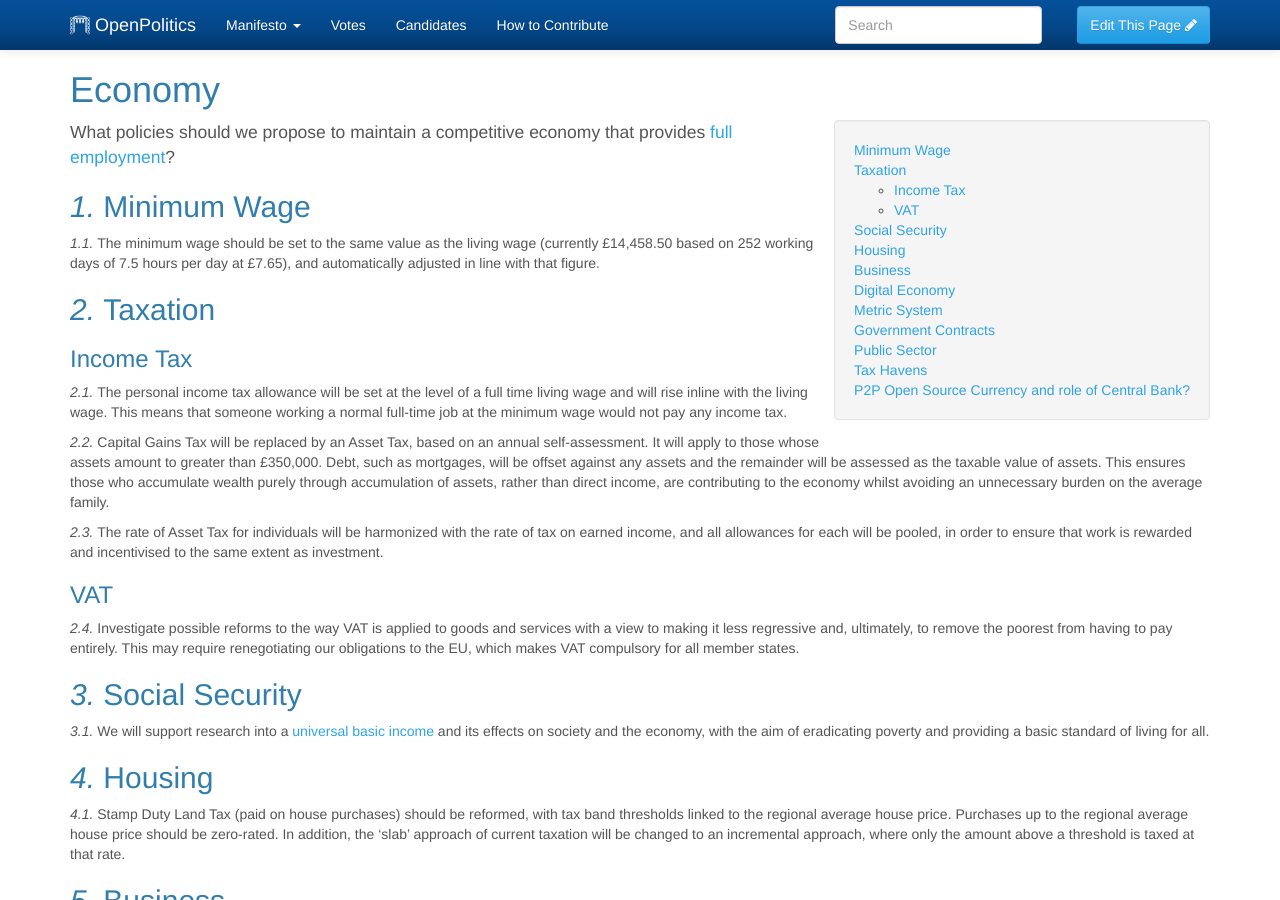
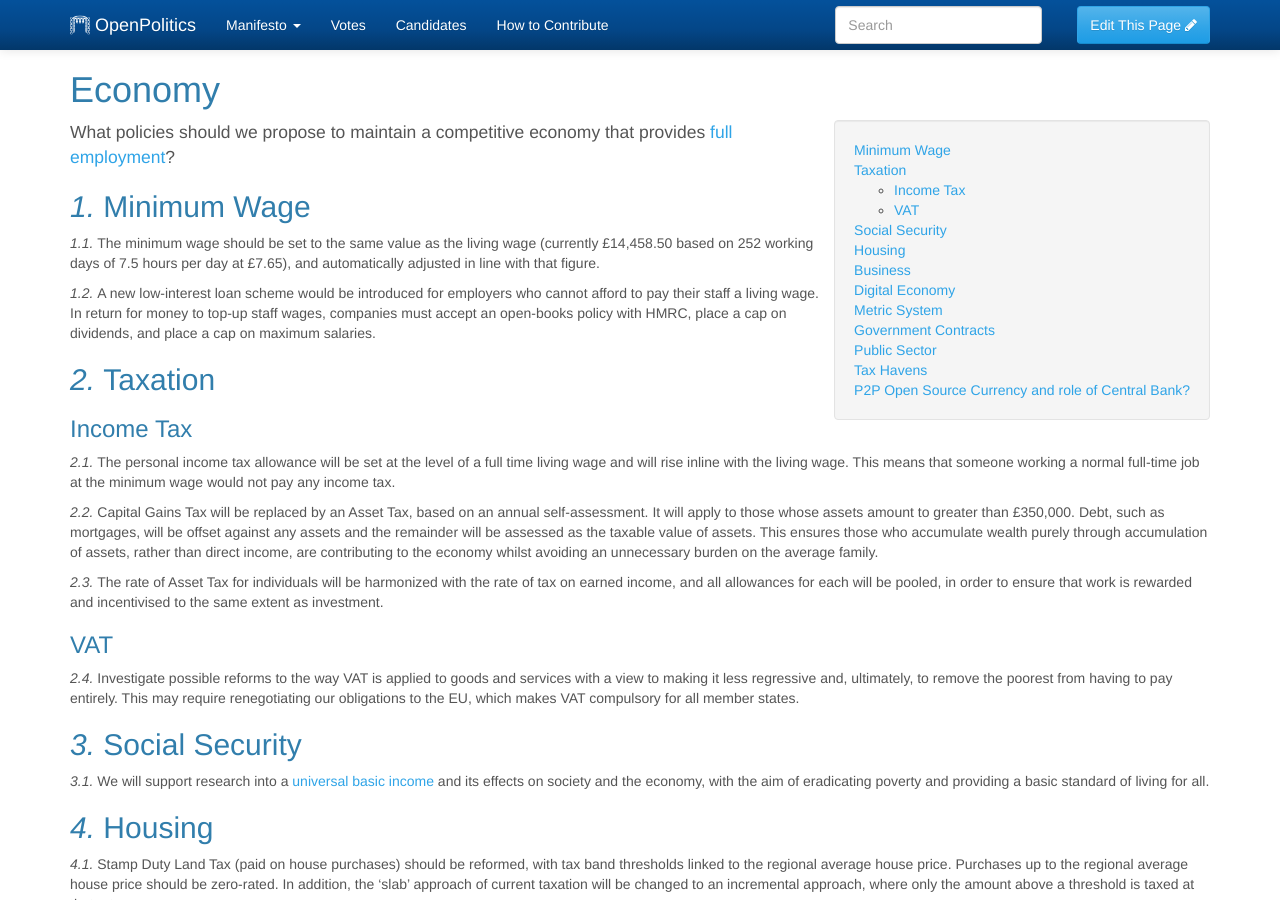
Before and after one commit to openpolitics/manifesto, a Jekyll site: the page built from manifesto/economy.md, in a window 1280 px wide and 900 px high. Built offline with Jekyll 4.4.1, drawn with Linux system fonts in a browser that asks for light colours.

Commit message:
add wage topup loan scheme

```diff
--- a/manifesto/economy.md
+++ b/manifesto/economy.md
@@ -12,6 +12,8 @@ What policies should we propose to maintain a competitive economy that provides
 ## Minimum Wage
 
 The minimum wage should be set to the same value as the living wage (currently £14,458.50 based on 252 working days of 7.5 hours per day at £7.65), and automatically adjusted in line with that figure.
+
+A new low-interest loan scheme would be introduced for employers who cannot afford to pay their staff a living wage. In return for money to top-up staff wages, companies must accept an open-books policy with HMRC, place a cap on dividends, and place a cap on maximum salaries.
 
 ## Taxation
 
```
